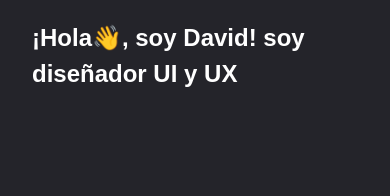
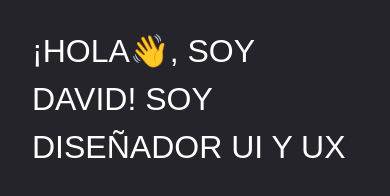
Before and after one commit to FrankTII/figma-tokens, a website: page index.html in a window 390 px wide. Drawn offline with Linux system fonts and the light colour scheme.

Commit message:
Ãmas estilos

```diff
--- a/css/styles.css
+++ b/css/styles.css
@@ -1,3 +1,5 @@
+@import url('https://fonts.googleapis.com/css2?family=Work+Sans:wght@800;900&display=swap');
+
 *,
 ::before,
 ::after {
@@ -70,9 +72,17 @@ hr {
 	}
 }
 
-.text-titles {
+.text-title {
 	color: var(--text-titles);
-	size: var(--font-size-56);
+	font-size: var(--font-size-desktop-title);
+	text-transform: var(--text-case-uppercase);
+	font-weight: var(--font-weights-extrabold);
+}
+
+@media (max-width: 768px) {
+	.text-title {
+		font-size: var(--font-size-mobile-title);
+	}
 }
 
 .bg-body {
--- a/css/variables.css
+++ b/css/variables.css
@@ -1,6 +1,6 @@
 /**
  * Do not edit directly
- * Generated on Sat, 15 Oct 2022 06:57:54 GMT
+ * Generated on Sat, 15 Oct 2022 07:26:27 GMT
  */
 
 :root {
@@ -17,9 +17,9 @@
   --font-weights-extrabold: extrabold;
   --font-weights-regular: regular;
   --font-weights-medium: medium;
-  --font-size-16: 16px;
-  --font-size-32: 32px;
-  --font-size-56: 56px;
+  --font-size-body: 16px;
+  --font-size-mobile-title: 32px;
+  --font-size-desktop-title: 56px;
   --letter-spacing-0: 0%;
   --paragraph-spacing-0: 0;
   --text-case-uppercase: uppercase;
--- a/index.html
+++ b/index.html
@@ -10,7 +10,7 @@
 	</head>
 	<body class="bg-body">
 		<section class="section-container margin-responsive">
-			<h1 class="text-titles">
+			<h1 class="text-title">
 				¡Hola👋, soy David! soy diseñador UI y UX
 			</h1>
 		</section>
--- a/tokens/input.json
+++ b/tokens/input.json
@@ -60,15 +60,15 @@
     }
   },
   "fontSize": {
-    "16": {
+    "body": {
       "value": "16px",
       "type": "fontSizes"
     },
-    "32": {
+    "mobile-title": {
       "value": "32px",
       "type": "fontSizes"
     },
-    "56": {
+    "desktop-title": {
       "value": "56px",
       "type": "fontSizes"
     }
```
